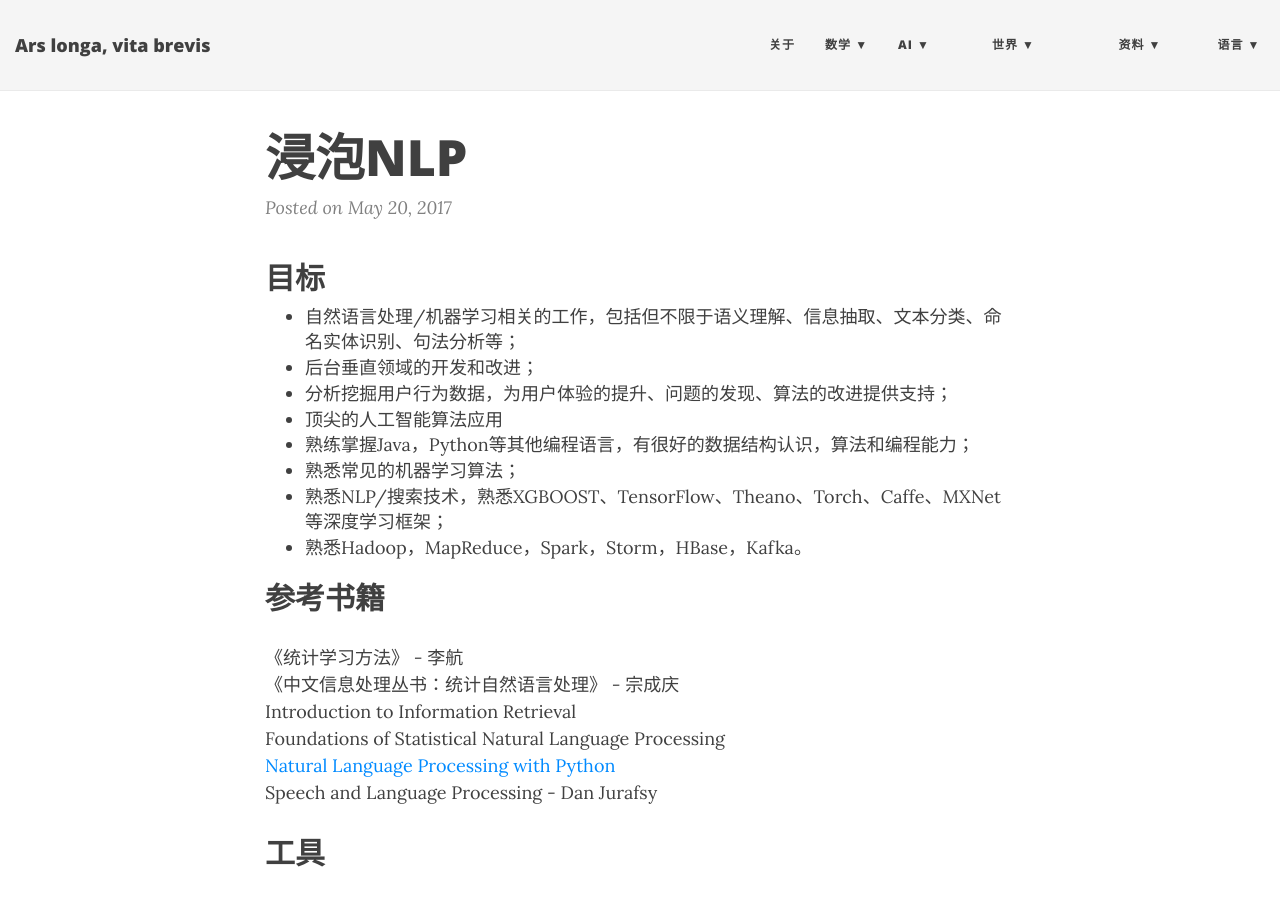
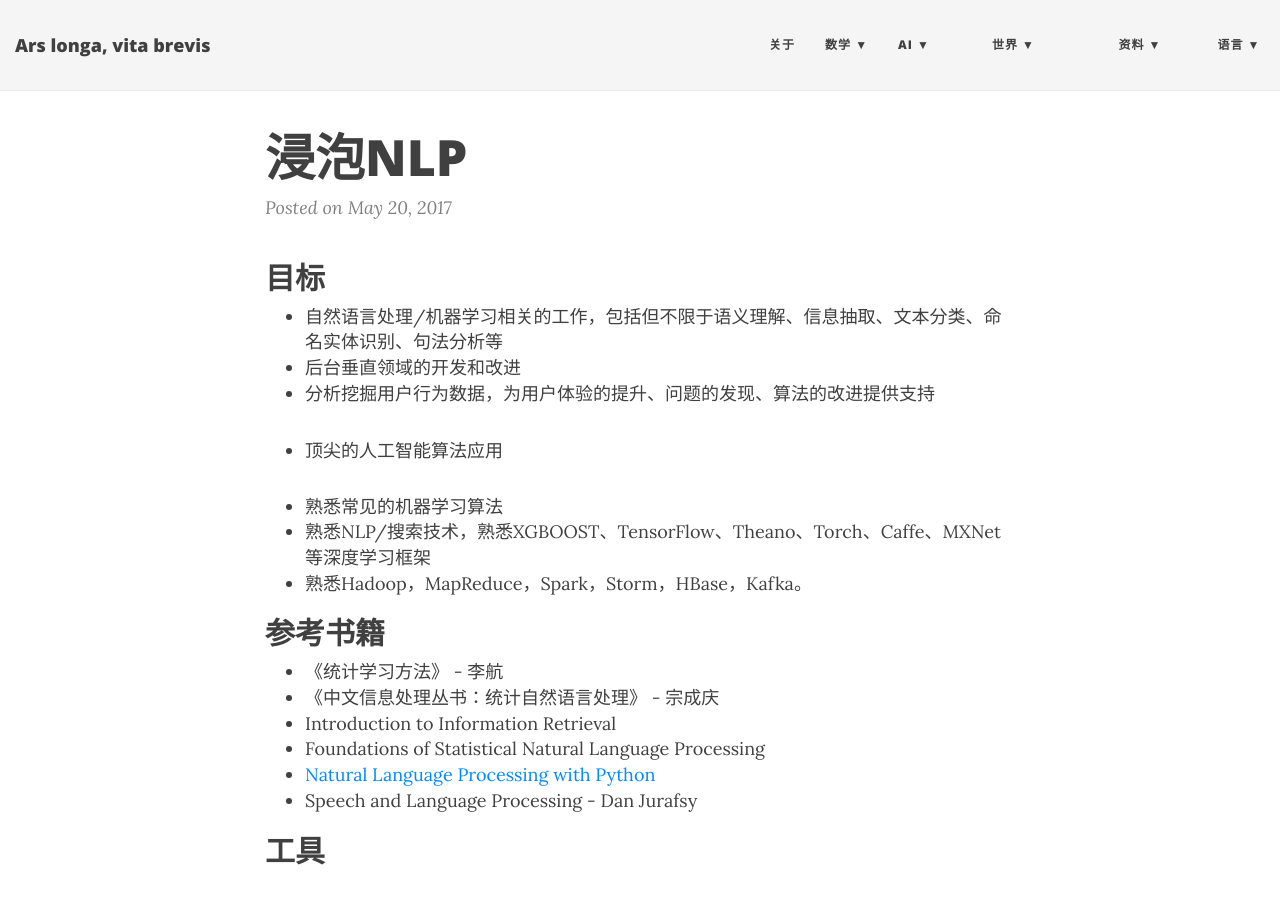
Before and after one commit to ZionPi/zionpi.github.io, a Jekyll site: the page built from _posts/2017-05-20-become-a-nlp-experter.md, in a window 1280 px wide and 900 px high. Built offline with Jekyll 4.4.1, drawn with Linux system fonts in a browser that asks for light colours; nearby versions of some CDN libraries; some of the changed text lies outside the part shown.

Commit message:
Update 2017-05-20-become-a-nlp-experter.md

```diff
--- a/_posts/2017-05-20-become-a-nlp-experter.md
+++ b/_posts/2017-05-20-become-a-nlp-experter.md
@@ -3,23 +3,23 @@ layout: post
 title: 浸泡NLP
 ---
 ## 目标
-- 自然语言处理/机器学习相关的工作，包括但不限于语义理解、信息抽取、文本分类、命名实体识别、句法分析等；
-- 后台垂直领域的开发和改进；
-- 分析挖掘用户行为数据，为用户体验的提升、问题的发现、算法的改进提供支持；
+- 自然语言处理/机器学习相关的工作，包括但不限于语义理解、信息抽取、文本分类、命名实体识别、句法分析等
+- 后台垂直领域的开发和改进
+- 分析挖掘用户行为数据，为用户体验的提升、问题的发现、算法的改进提供支持
 - 顶尖的人工智能算法应用
-- 熟练掌握Java，Python等其他编程语言，有很好的数据结构认识，算法和编程能力；
-- 熟悉常见的机器学习算法；
-- 熟悉NLP/搜索技术，熟悉XGBOOST、TensorFlow、Theano、Torch、Caffe、MXNet等深度学习框架；
+
+- 熟悉常见的机器学习算法
+- 熟悉NLP/搜索技术，熟悉XGBOOST、TensorFlow、Theano、Torch、Caffe、MXNet等深度学习框架
 - 熟悉Hadoop，MapReduce，Spark，Storm，HBase，Kafka。
 
 
 ## 参考书籍
-《统计学习方法》 - 李航
-《中文信息处理丛书：统计自然语言处理》 - 宗成庆
-Introduction to Information Retrieval
-Foundations of Statistical Natural Language Processing
-[Natural Language Processing with Python](http://www.nltk.org/book/)
-Speech and Language Processing - Dan Jurafsy
+- 《统计学习方法》 - 李航
+- 《中文信息处理丛书：统计自然语言处理》 - 宗成庆
+- Introduction to Information Retrieval
+- Foundations of Statistical Natural Language Processing
+- [Natural Language Processing with Python](http://www.nltk.org/book/)
+- Speech and Language Processing - Dan Jurafsy
 
 ## 工具
 [哈工大LTP工具包](https://github.com/HIT-SCIR/ltp)
```
Also changed, not shown: other parts of _posts/2017-05-20-become-a-nlp-experter.md (+8 -0 lines).
